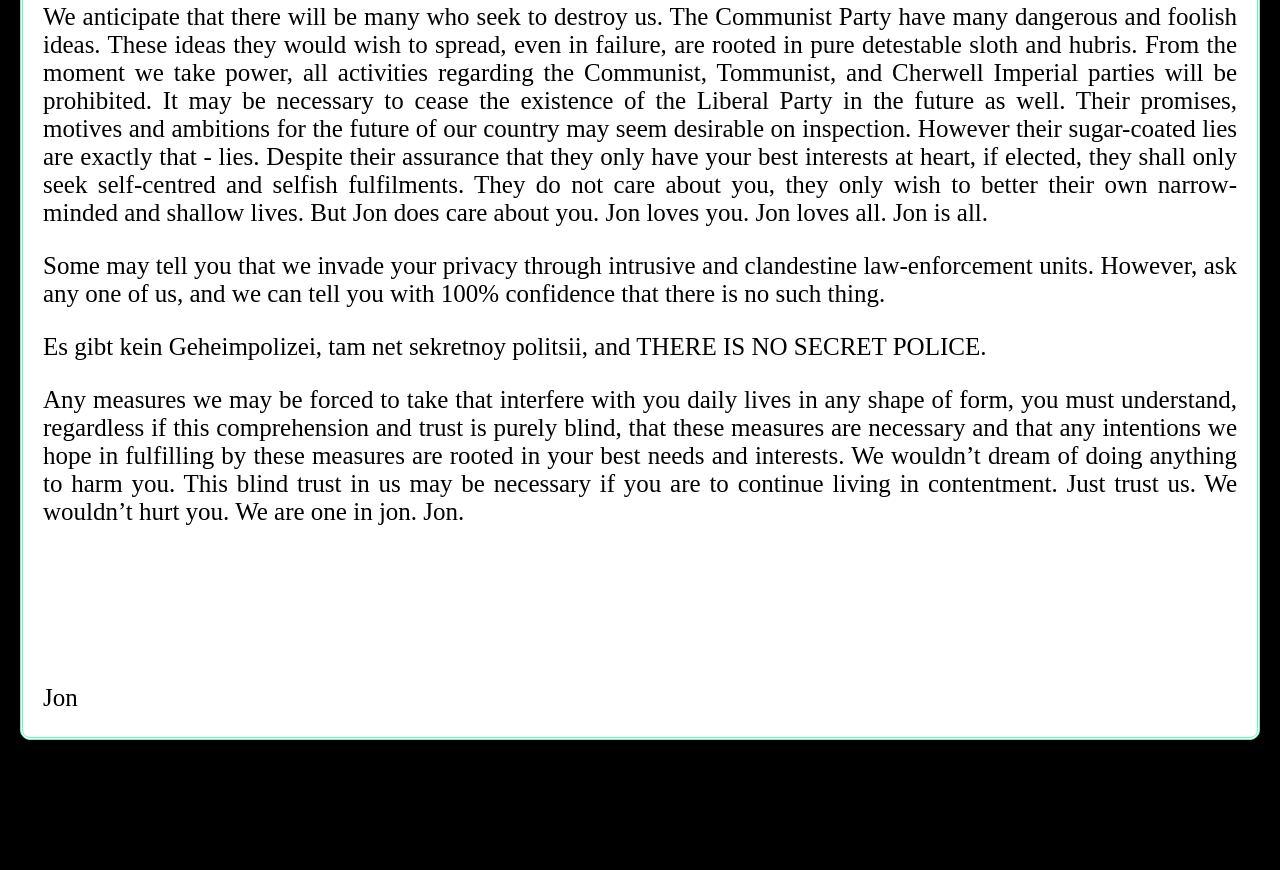
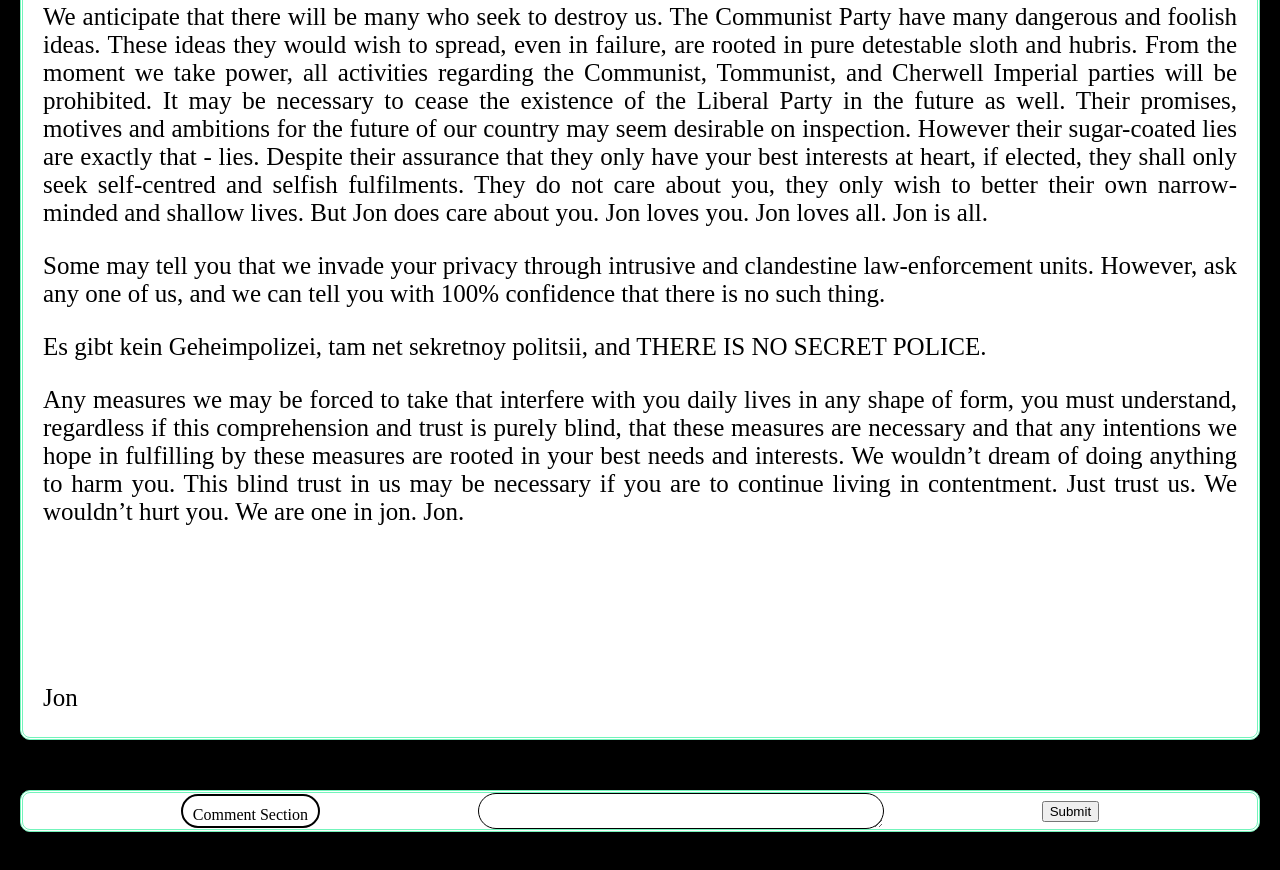
Before and after one commit to Evilhotdog/The-House-Of-Toads, a plain HTML site: page index.html in a window 1280 px wide. Shown: the part 4124-4994 px from the top of the page. Before the commit the page ends 4914 px from the top, so only its background shows below. Drawn offline with Linux system fonts and the light colour scheme.

Commit message:
first commit

```diff
--- a/index.html
+++ b/index.html
@@ -1,10 +1,11 @@
-<!doctype html>
+<!DOCTYPE html>
 <html lang="en">
 <head>
   <meta charset="utf-8">
   <title>The House of Toads</title>
   <meta name="description" content="My Page Description">
   <link rel="stylesheet" href="style.css">
+  <link rel="shortcut icon" href="#">
 </head>
 <body>
     <header>
@@ -87,5 +88,22 @@
         <br><br><br><br><br><br>
         <p>Jon</p>
     </div>
+
+
+    <div id="comments" class="manifesto">
+        <div>
+            <form id="commentsBox">
+                <label for="commentSection" class="label">Comment Section</label>
+                <textarea id="commentSection"></textarea>
+                <input type="submit">
+            </form>
+        </div>
+        <div id = commentsList></div>
+    </div>
+    <script type="text/babel">
+    console.log("E")
+    ReactDOM.render(<h1>Hello, world!</h1>,document.getElementById('commentsList'));
+    console.log("E");
+    </script>
 </body>
 </html>
--- /dev/null
+++ b/script.js
@@ -0,0 +1,3 @@
+
+console.log("Hello")
+ReactDOM.render(<h2>Hello</h2>, document.getElementById('commentsList'))
--- a/style.css
+++ b/style.css
@@ -32,6 +32,7 @@ h2 {
     margin-right: 20px;
     margin-bottom: 50px;
 }
+
 .manifesto p {
     padding-left: 20px;
     padding-right: 20px;
@@ -70,3 +71,23 @@ h2 {
 .manifesto li {
     font-size: 21px;
 }
+#commentSection {
+    width: 400px;
+    border-radius: 30px;
+    border-color: black;
+
+}
+#commentsBox {
+    display: flex;
+    justify-content: space-evenly;
+    align-items: center;
+
+}
+.label {
+    border-radius: 50px;
+    border-color: black;
+    border-width: 2px;
+    height: 10px;
+    border-style: solid;
+    padding: 10px;
+}
```
